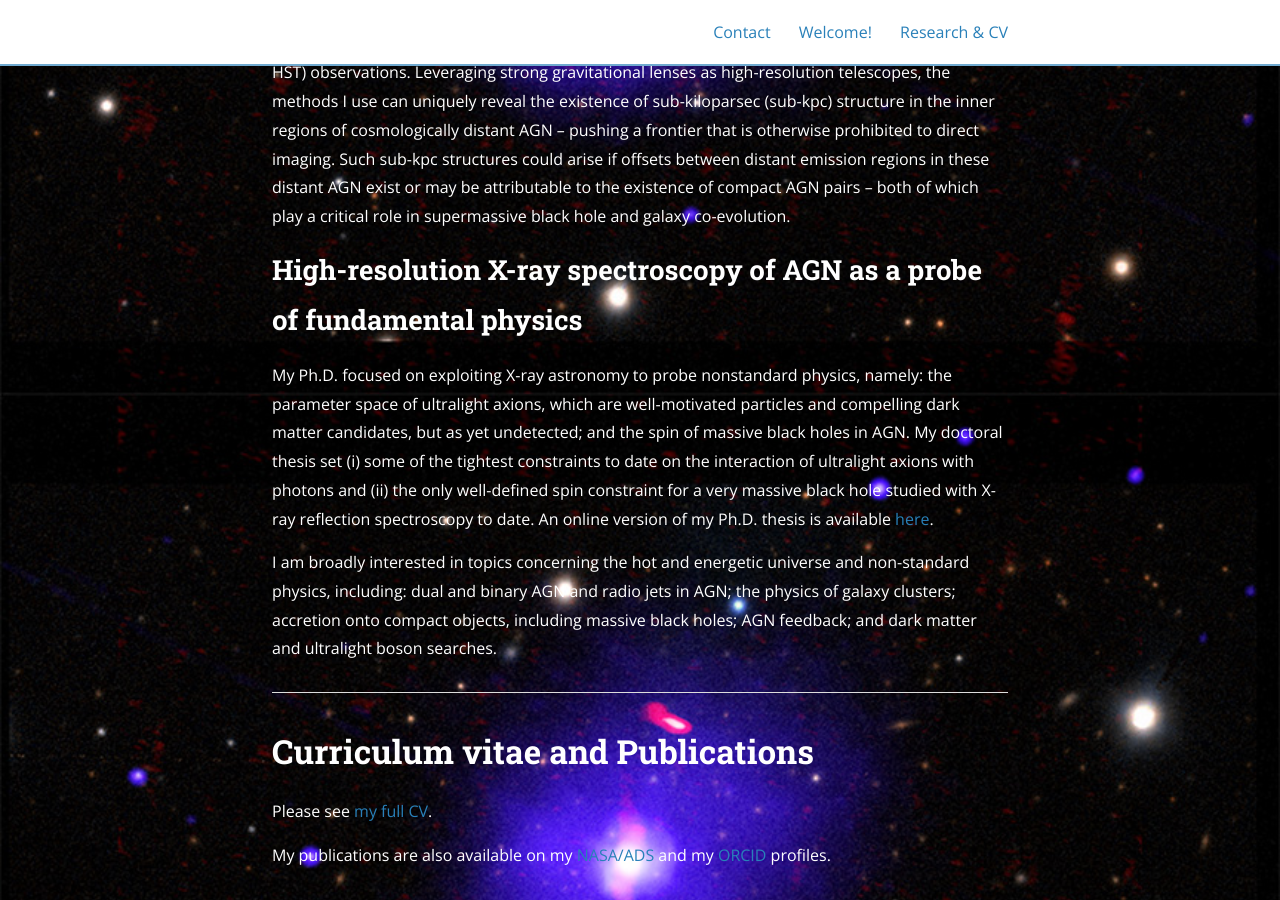
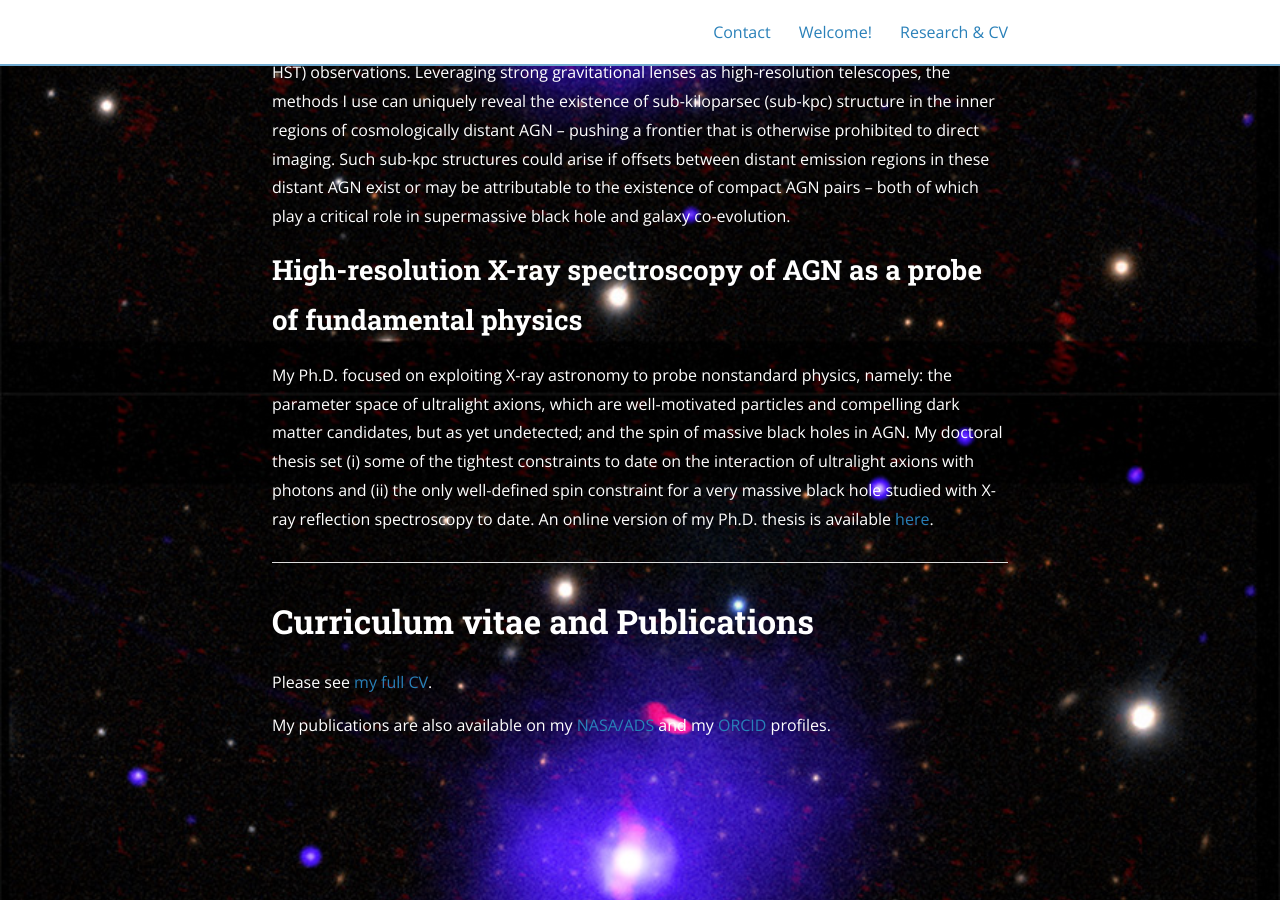
Before and after one commit to jsiskreynes-astro/jsiskreynes-astro.github.io, a Jekyll site: the page built from resume.md, in a window 1280 px wide and 900 px high, scrolled down 517 px. Built offline with Jekyll 4.4.1, drawn with Linux system fonts in a browser that asks for light colours; nearby versions of some CDN libraries.

Commit message:
Update resume.md

```diff
--- a/resume.md
+++ b/resume.md
@@ -18,8 +18,6 @@ Since joining the CfA, I am undertaking a multi-wavelength study of a sample of
 
 My Ph.D. focused on exploiting X-ray astronomy to probe nonstandard physics, namely: the parameter space of ultralight axions, which are well-motivated particles and compelling dark matter candidates, but as yet undetected; and the spin of massive black holes in AGN. My doctoral thesis set (i) some of the tightest constraints to date on the interaction of ultralight axions with photons and (ii) the only well-defined spin constraint for a very massive black hole studied with X-ray reflection spectroscopy to date. An online version of my Ph.D. thesis is available [here](https://www.repository.cam.ac.uk/items/73316b31-4841-4c8f-a1f4-5a6c6fcb0735).
 
-I am broadly interested in topics concerning the hot and energetic universe and non-standard physics, including: dual and binary AGN and radio jets in AGN; the physics of galaxy clusters; accretion onto compact objects, including massive black holes; AGN feedback; and dark matter and ultralight boson searches.
-
 <hr>
 
 # Curriculum vitae and Publications
```
